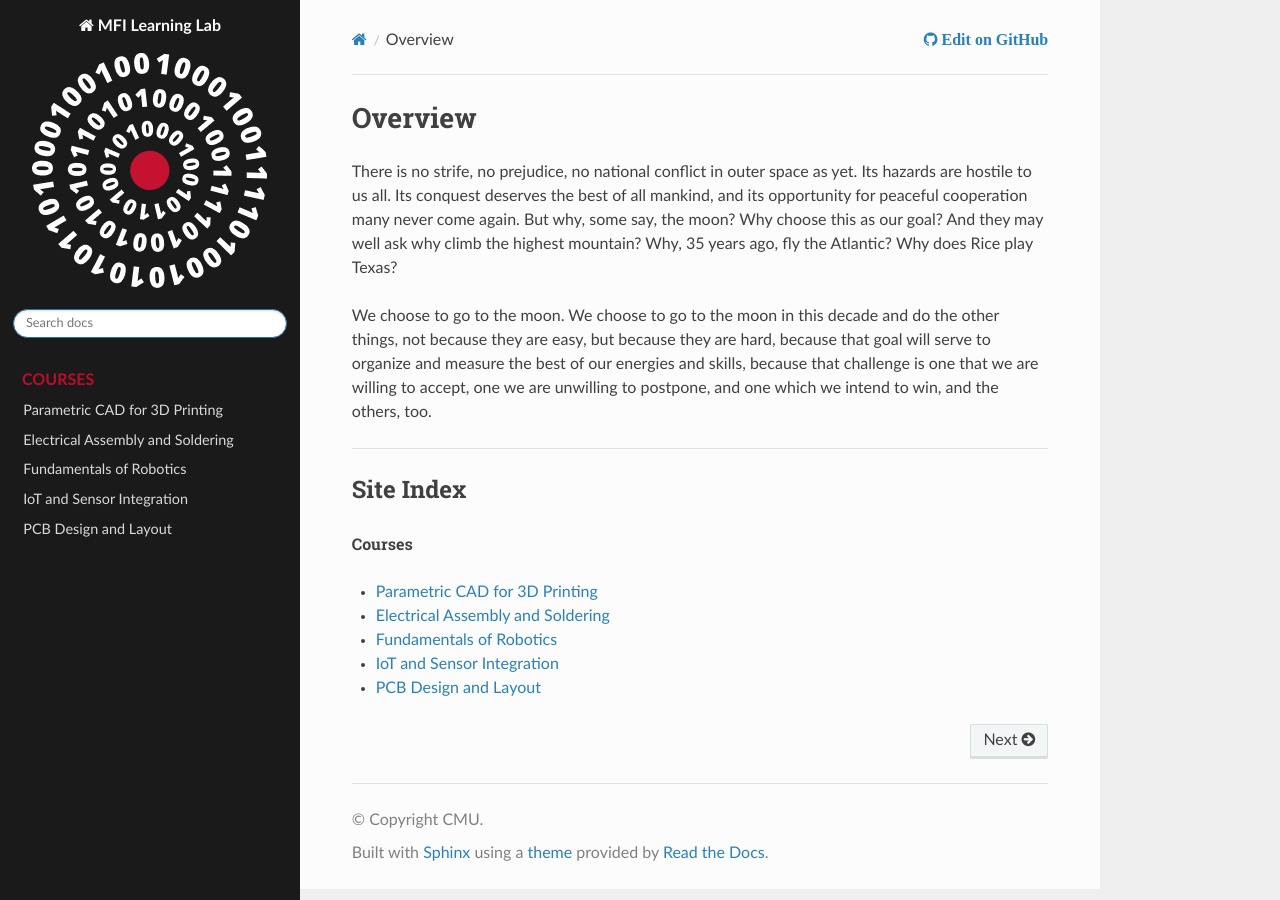
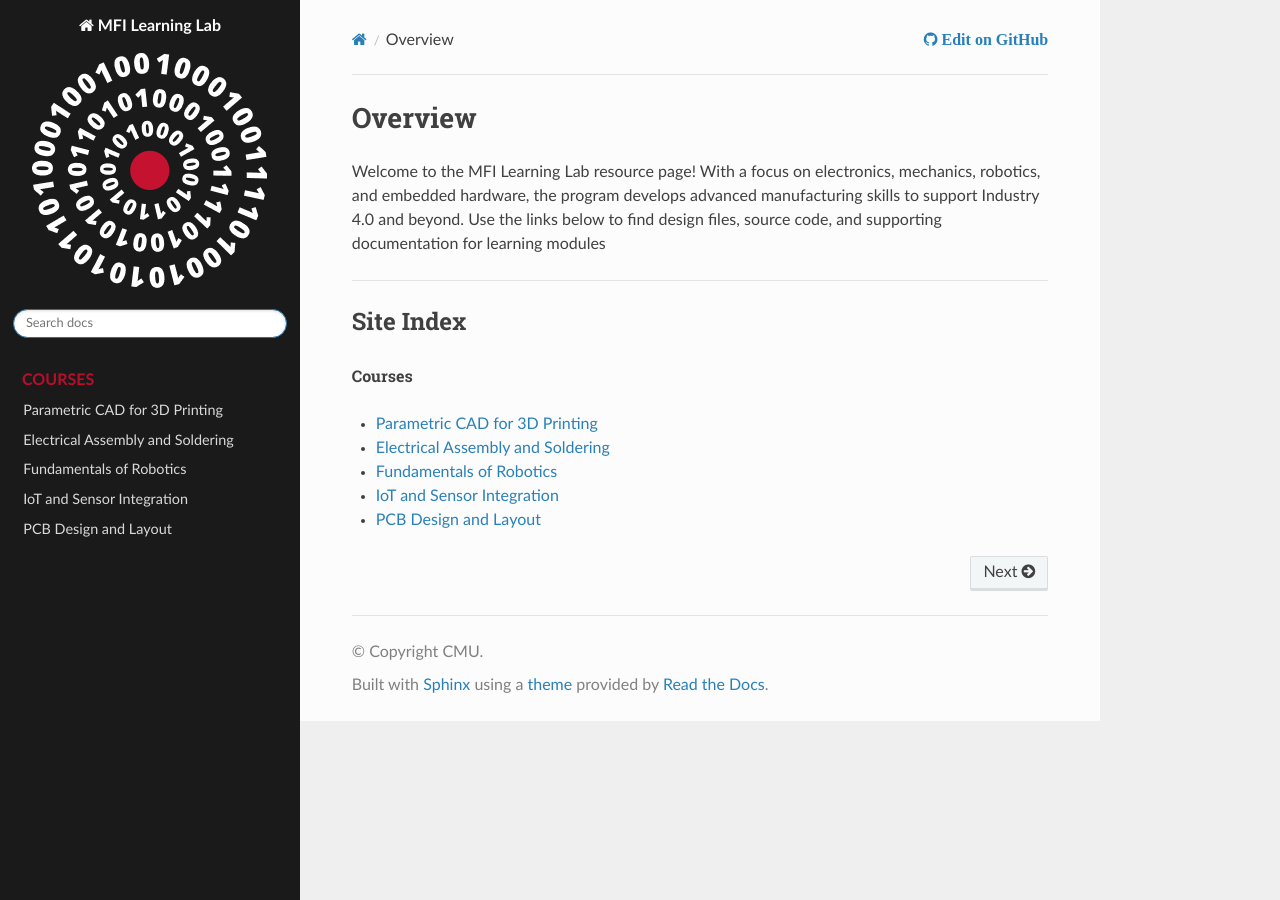
Before and after one commit to cmu-mfi/learninglab, a Sphinx documentation site: the page built from doc/index.md, in a window 1280 px wide. Built offline with Sphinx 7.4.7 and the Read the Docs theme 3.1.0, drawn with Linux system fonts in a browser that asks for light colours.

Commit message:
Update index.md
welcome text

```diff
--- a/doc/index.md
+++ b/doc/index.md
@@ -1,8 +1,7 @@
 # Overview
 
-There is no strife, no prejudice, no national conflict in outer space as yet. Its hazards are hostile to us all. Its conquest deserves the best of all mankind, and its opportunity for peaceful cooperation many never come again. But why, some say, the moon? Why choose this as our goal? And they may well ask why climb the highest mountain? Why, 35 years ago, fly the Atlantic? Why does Rice play Texas?
-
-We choose to go to the moon. We choose to go to the moon in this decade and do the other things, not because they are easy, but because they are hard, because that goal will serve to organize and measure the best of our energies and skills, because that challenge is one that we are willing to accept, one we are unwilling to postpone, and one which we intend to win, and the others, too.
+Welcome to the MFI Learning Lab resource page! With a focus on electronics, mechanics, robotics, and embedded hardware, the program develops advanced manufacturing skills to support Industry 4.0 and beyond.
+Use the links below to find design files, source code, and supporting documentation for learning modules
 
 
 ***
```
